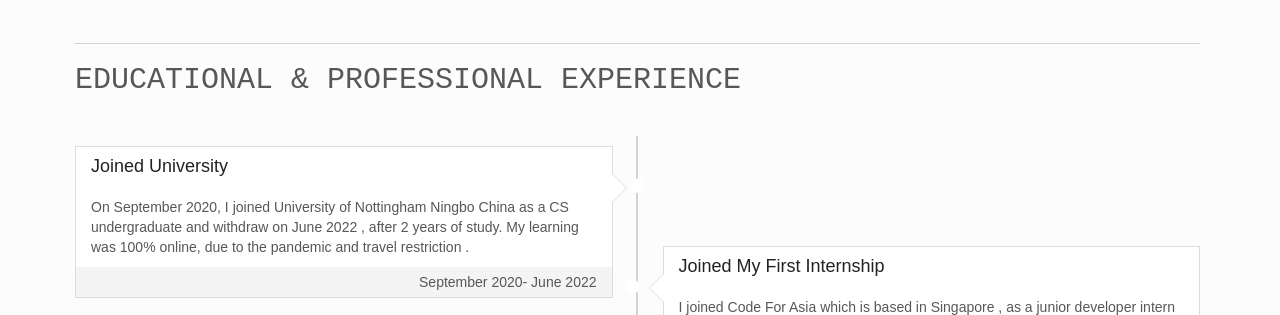
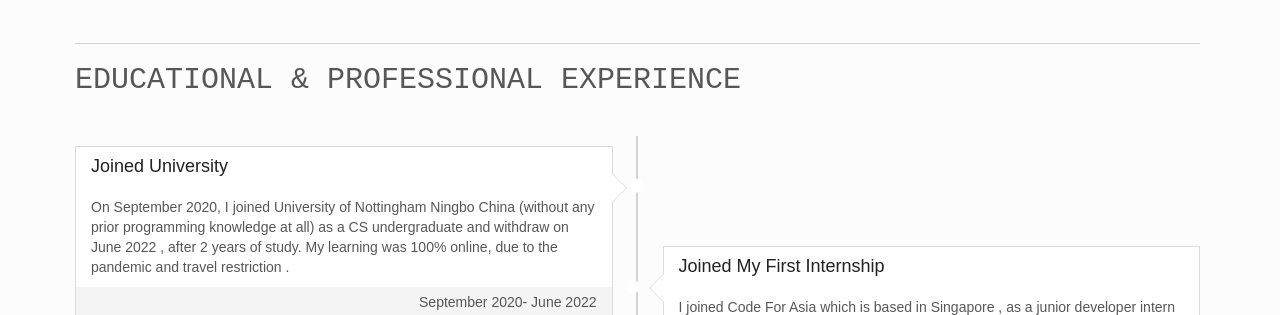
Before and after one commit to Stefanuswilfrid/portfolio-page, a plain HTML site: page index.html in a window 1280 px wide. Shown: the part 637-952 px from the top of the page. Drawn offline with nearby package versions, Linux system fonts and the light colour scheme; a web font is replaced by a local one.

Commit message:
Update index.html

```diff
--- a/index.html
+++ b/index.html
@@ -85,7 +85,7 @@
 
                         <div class="timeline-body">
                             <p>
-                                On September 2020, I joined University of Nottingham Ningbo China as a CS undergraduate
+                                On September 2020, I joined University of Nottingham Ningbo China (without any prior programming knowledge at all) as a CS undergraduate
                                 and withdraw on June 2022 , after 2 years of study. My learning was 100% online, due to the pandemic
                                 and travel restriction .
                             </p>
```
